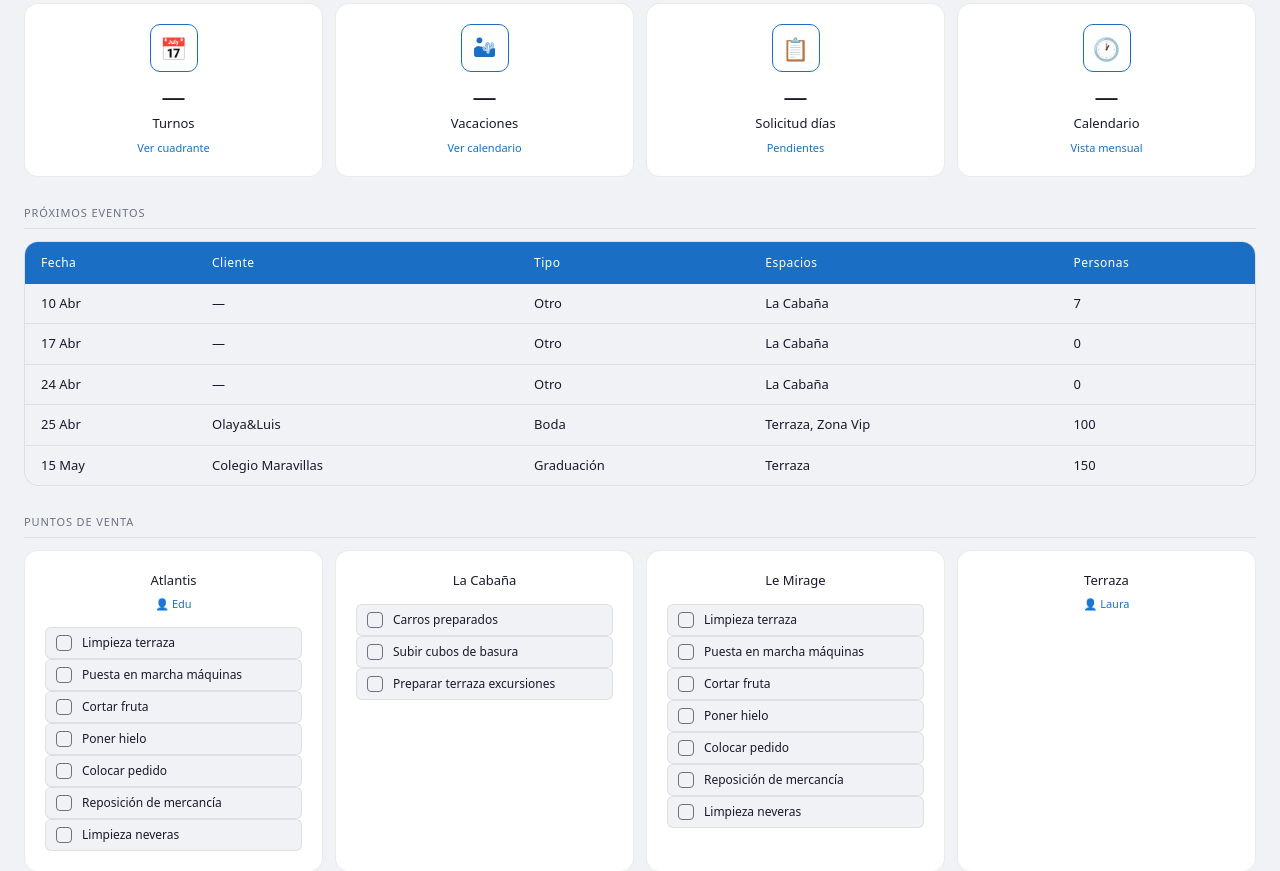
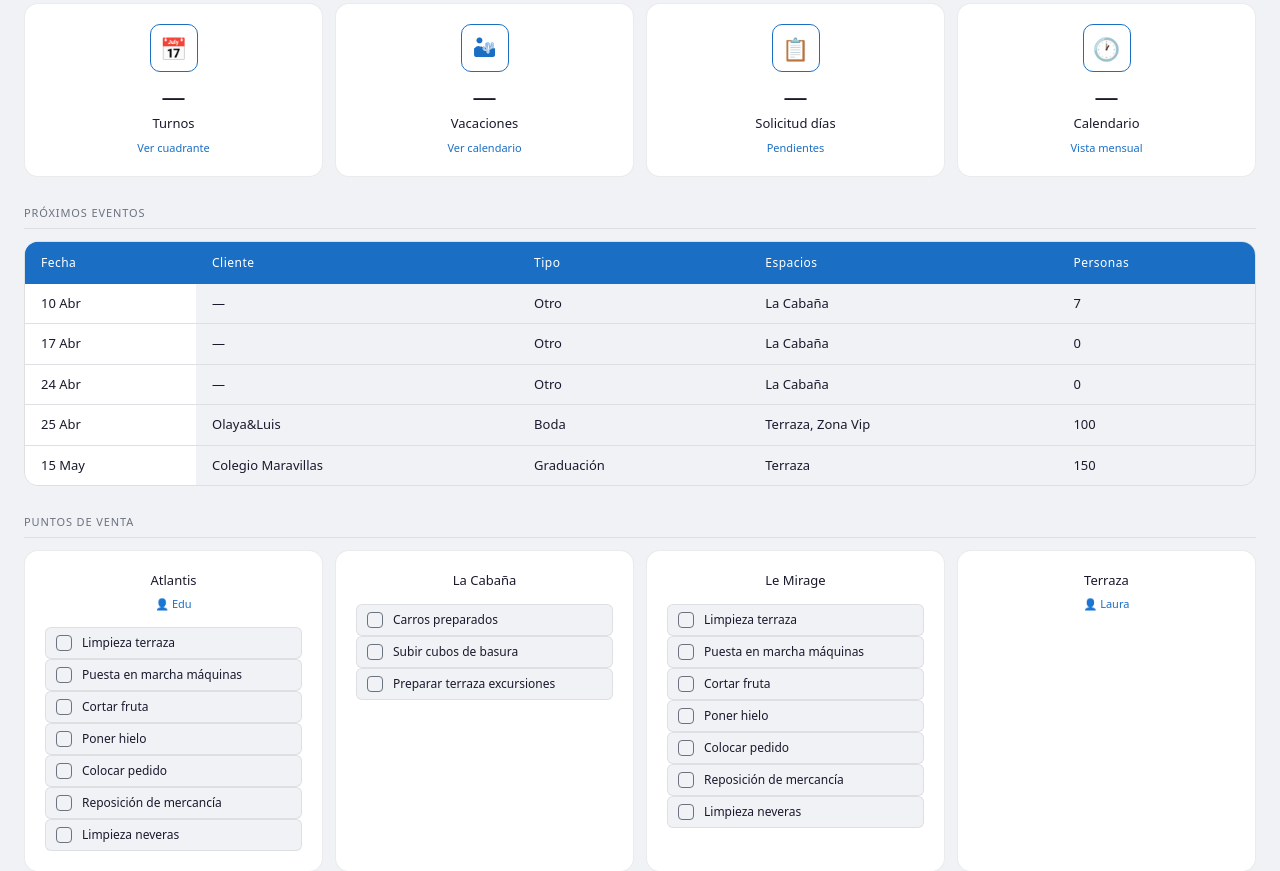
Before and after one commit to fvilpaz/auryapp, a Django app: page / in a window 1280 px wide. Shown: the part 350-1221 px from the top of the page. Run offline with Django 5.2, Linux system fonts and the light colour scheme; data comes from the database, SQL or seed files in the repository.

Commit message:
Actualizar main.css

```diff
--- a/core/static/css/main.css
+++ b/core/static/css/main.css
@@ -266,6 +266,18 @@ body {
 
 .bc-table-name { font-weight: 500; }
 
+.bc-table tbody td:first-child,
+.bc-table thead th:first-child {
+  position: sticky;
+  left: 0;
+  background: var(--color-surface);
+  z-index: 1;
+}
+
+.bc-table thead th:first-child {
+  background: var(--color-primary);
+}
+
 /* ============================================
    BADGES
    ============================================ */
```
